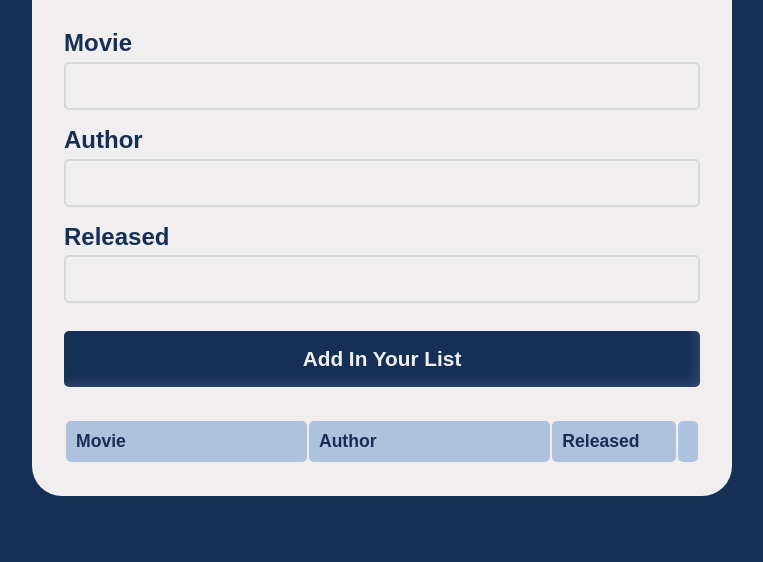
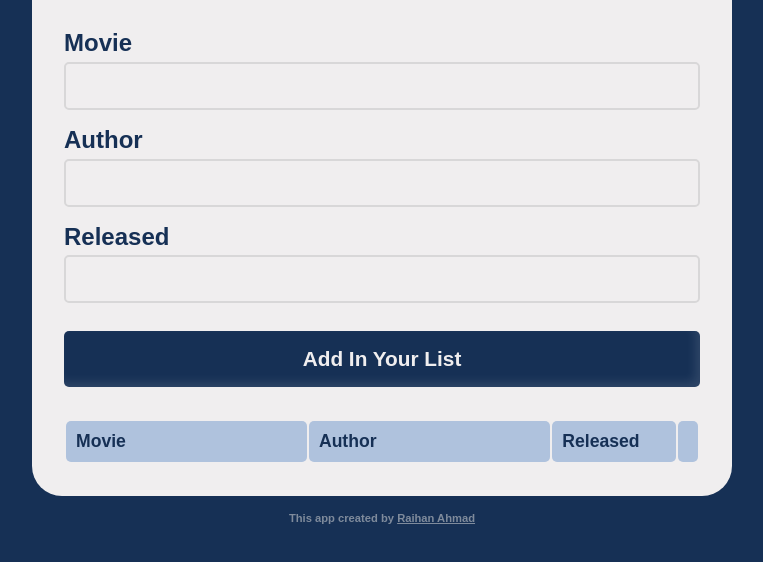
Before and after one commit to raihanahmad/addMovieList-app, a plain HTML site: page index.html in a window 1280 px wide. Shown: the part 122-684 px from the top of the page, without its empty margins (258-1021 px from the left). Drawn offline with Linux system fonts and the light colour scheme.

Commit message:
added my creator name

```diff
--- a/index.html
+++ b/index.html
@@ -48,6 +48,9 @@
     </table>
   </div>
 
+  <p class="text-center" id="creator">This app created by <a href="https://twitter.com/raihanahmad01">Raihan Ahmad</a>
+  </p>
+
   <!-- INCLUDE JS FILE -->
   <script src="appES6.js"></script>
 </body>
--- a/style.css
+++ b/style.css
@@ -123,3 +123,15 @@ body {
 .error {
   background-color: red;
 }
+
+/* CREATOR */
+#creator {
+  font-size: .7rem;
+  text-align: center;
+  color: #7f8b9c;
+}
+
+#creator a {
+  color: #7f8b9c;
+
+}
```
